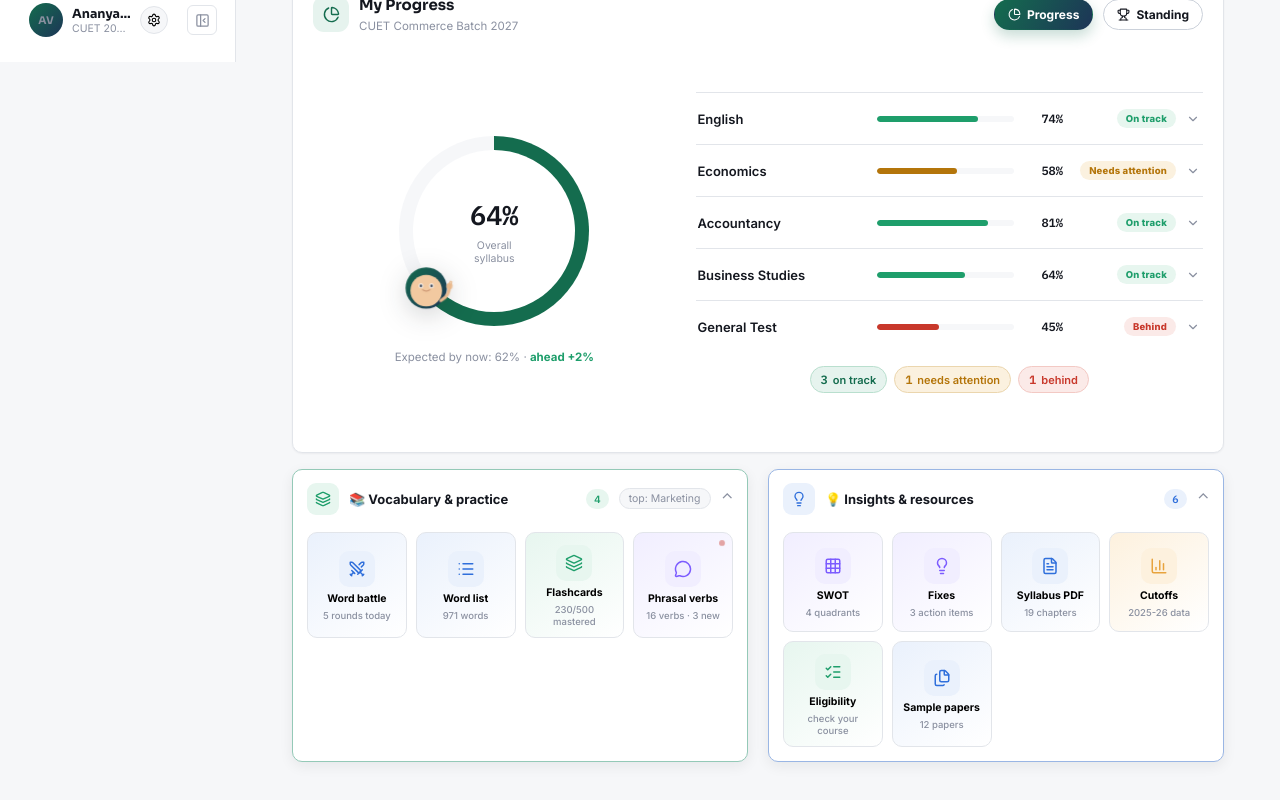
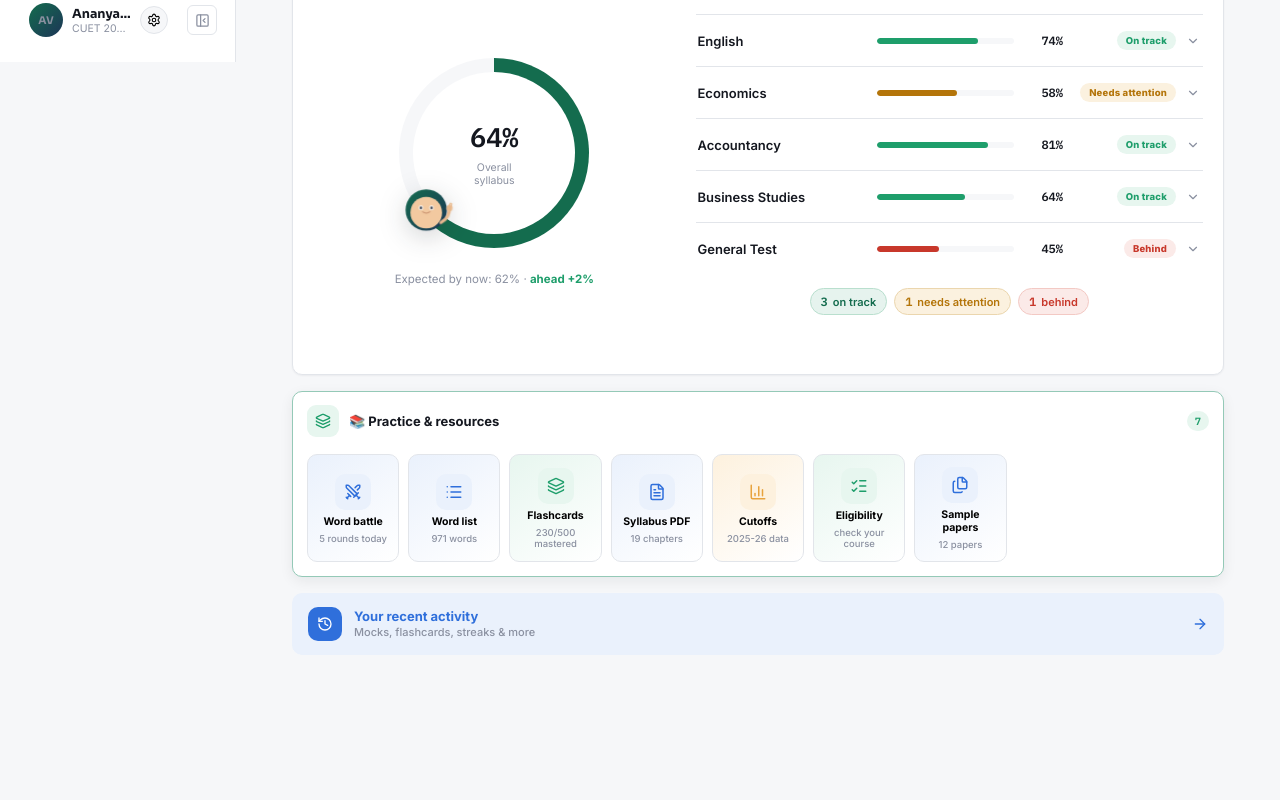
Before and after one commit to cuet-pro/cuetpro-learning-dashboard, a React (Vite) app: page / in a window 1280 px wide. Shown: the part 738-1538 px from the top of the page. After the commit the page ends 1505 px from the top, so only its background shows below. Built offline with nearby package versions, Linux system fonts and the light colour scheme.

Commit message:
Dashboard: move recent activity to bottom; merge vocab+insights into one Practice & resources box; remove Phrasal verbs / SWOT / Fixes widgets

```diff
--- a/src/pages/Dashboard.jsx
+++ b/src/pages/Dashboard.jsx
@@ -272,13 +272,6 @@ export default function Dashboard({ onNavigate }) {
         )}
       </section>
 
-      {/* 3b. Your recent activity */}
-      <button type="button" className="dash-activity" onClick={() => setShowActivity(true)}>
-        <span className="dash-activity-ico"><History size={16} /></span>
-        <span className="dash-activity-t"><b>Your recent activity</b><em>Mocks, flashcards, streaks & more</em></span>
-        <ArrowRight size={16} className="dash-activity-arrow" />
-      </button>
-
       {/* 4. My Progress ⇄ My Standing — swipeable panel card */}
       <div className="pg-card">
         <div className="pg-stage">
@@ -427,8 +420,15 @@ export default function Dashboard({ onNavigate }) {
 
       </div>
 
-      {/* 5. Tool tiles (4 grouped) */}
+      {/* 5. Practice & resources box */}
       <DashboardTiles onNavigate={onNavigate} />
+
+      {/* Your recent activity */}
+      <button type="button" className="dash-activity" onClick={() => setShowActivity(true)}>
+        <span className="dash-activity-ico"><History size={16} /></span>
+        <span className="dash-activity-t"><b>Your recent activity</b><em>Mocks, flashcards, streaks & more</em></span>
+        <ArrowRight size={16} className="dash-activity-arrow" />
+      </button>
 
       {/* Badges — moved up from the tiles into the hero as a small control */}
       <Modal open={showBadges} onClose={() => setShowBadges(false)} title="Your badges">
--- a/src/pages/Widgets.jsx
+++ b/src/pages/Widgets.jsx
@@ -1,10 +1,9 @@
 import { useEffect, useState } from 'react'
 import {
-  Swords, List, Layers, MessageCircle, TrendingUp, Lightbulb,
+  Swords, List, Layers, TrendingUp,
   FileText, BarChart3, ListChecks, Files, CheckCircle2, Users, Flame, Award, Zap,
-  Compass, Target, Timer, Trophy, Video, Sparkles, Grid3x3, ArrowLeft, ChevronRight,
+  Compass, Target, Timer, Trophy, Video, Sparkles, ArrowLeft, ChevronRight,
 } from 'lucide-react'
-import { boostRanking } from '../lib/analysisData'
 import { VOCAB_CATEGORIES } from '../data/vocab'
 import { Modal } from '../components/shell/Shell.jsx'
 import './widgets.css'
@@ -41,93 +40,6 @@ function IconGrid({ items, onNavigate }) {
       })}
     </div>
   )
-}
-
-function VocabTile({ onNavigate }) {
-  const [wlOpen, setWlOpen] = useState(false)
-  const [cat, setCat] = useState(null)
-  const [q, setQ] = useState('')
-  const active = VOCAB_CATEGORIES.find(c => c.id === cat)
-
-  const open = (id) => { setCat(id); setQ('') }
-  const close = () => { setWlOpen(false); setCat(null); setQ('') }
-
-  const match = (it) => {
-    if (!q) return true
-    const hay = Object.values(it).map(v => Array.isArray(v) ? v.join(' ') : String(v)).join(' ')
-    return hay.toLowerCase().includes(q.toLowerCase())
-  }
-
-  const words = active ? active.items.filter(match) : []
-  const vocabCount = VOCAB_CATEGORIES.reduce((s, c) => s + c.items.length, 0)
-
-  return (
-    <>
-      <IconGrid onNavigate={onNavigate} items={[
-        { icon: Swords, label: 'Word battle', tone: 'blue', stat: '5 rounds today', go: () => alert('Deep-link → Word battle (Chill Zone)') },
-        { icon: List, label: 'Word list', tone: 'blue', stat: vocabCount + ' words', go: () => setWlOpen(true) },
-        { icon: Layers, label: 'Flashcards', tone: 'green', stat: '230/500 mastered', nav: 'studykit' },
-        { icon: MessageCircle, label: 'Phrasal verbs', tone: 'purple', stat: '16 verbs · 3 new', new: true, go: () => alert('Deep-link → Phrasal verbs') },
-      ]} />
-      <Modal open={wlOpen} onClose={close} title={active ? active.name : 'Word list'} wide>
-        {active ? (
-          <div className="wl-words">
-            <div className="wl-top">
-              <button type="button" className="wl-back" onClick={() => { setCat(null); setQ('') }}><ArrowLeft size={14} /> All categories</button>
-              <input className="wl-search" type="text" placeholder={'Search ' + active.name.toLowerCase() + '…'} value={q} onChange={e => setQ(e.target.value)} />
-            </div>
-            <div className="wl-table-wrap">
-              <table className="wl-table">
-                <thead>
-                  <tr>{active.cols.map(c => <th key={c.h}>{c.h}</th>)}</tr>
-                </thead>
-                <tbody>
-                  {words.map((it, i) => (
-                    <tr key={it.id || i}>
-                      {active.cols.map(c => {
-                        let v = it[c.f]
-                        if (c.join) v = (v || []).join(', ')
-                        const cls = c.pill ? 'wl-pill-cell' : (c.f === 'word' || c.f === 'front' ? 'wl-tword' : '')
-                        return (
-                          <td key={c.h} className={cls}>
-                            {c.star && it.star ? <span className="wl-star">★</span> : null}
-                            {c.pill ? <span className={'wl-diff ' + String(v || '').toLowerCase()}>{v}</span> : v}
-                          </td>
-                        )
-                      })}
-                    </tr>
-                  ))}
-                </tbody>
-              </table>
-            </div>
-            {words.length === 0 && <p className="wl-empty">No matches — try a different search.</p>}
-          </div>
-        ) : (
-          <div className="wl-list">
-            {VOCAB_CATEGORIES.map(c => (
-              <button type="button" className="wl-cat" key={c.id} onClick={() => open(c.id)}>
-                <span className="wl-cat-ico" style={{ background: c.color + '1a' }}>{c.icon}</span>
-                <span className="wl-cat-t"><b>{c.name}</b><em>{c.items.length} {c.unit}</em></span>
-                <ChevronRight size={15} className="wl-cat-arrow" />
-              </button>
-            ))}
-          </div>
-        )}
-      </Modal>
-    </>
-  )
-}
-
-function InsightsTile({ onNavigate }) {
-  const goSwot = () => { try { localStorage.setItem('cp_analysis_tab', 'swot') } catch {} onNavigate('analysis') }
-  return <IconGrid onNavigate={onNavigate} items={[
-    { icon: Grid3x3, label: 'SWOT', tone: 'purple', stat: '4 quadrants', go: goSwot },
-    { icon: Lightbulb, label: 'Fixes', tone: 'purple', stat: '3 action items', go: goSwot },
-    { icon: FileText, label: 'Syllabus PDF', tone: 'blue', stat: '19 chapters', go: () => alert('Deep-link → Syllabus PDF') },
-    { icon: BarChart3, label: 'Cutoffs', tone: 'amber', stat: '2025-26 data', nav: 'explorer' },
-    { icon: ListChecks, label: 'Eligibility', tone: 'green', stat: 'check your course', go: () => alert('Deep-link → Eligibility checker') },
-    { icon: Files, label: 'Sample papers', tone: 'blue', stat: '12 papers', go: () => alert('Deep-link → Sample papers') },
-  ]} />
 }
 
 export function ActivityTile() {
@@ -225,32 +137,85 @@ export function BadgesTile() {
 }
 
 export default function DashboardTiles({ onNavigate }) {
-  const [open, setOpen] = useState({ vocab: true, insights: true })
-  const [topWords] = useState(() => boostRanking('Commerce').slice(0, 1))
+  const [wlOpen, setWlOpen] = useState(false)
+  const [cat, setCat] = useState(null)
+  const [q, setQ] = useState('')
+  const active = VOCAB_CATEGORIES.find(c => c.id === cat)
 
-  const tiles = [
-    { id: 'vocab', title: '📚 Vocabulary & practice', icon: Layers, tone: 'green', count: 4, body: <VocabTile onNavigate={onNavigate} /> },
-    { id: 'insights', title: '💡 Insights & resources', icon: Lightbulb, tone: 'blue', count: 6, body: <InsightsTile onNavigate={onNavigate} /> },
+  const match = (it) => {
+    if (!q) return true
+    const hay = Object.values(it).map(v => Array.isArray(v) ? v.join(' ') : String(v)).join(' ')
+    return hay.toLowerCase().includes(q.toLowerCase())
+  }
+  const words = active ? active.items.filter(match) : []
+  const vocabCount = VOCAB_CATEGORIES.reduce((s, c) => s + c.items.length, 0)
+
+  /* one clean box: vocab practice + learning resources together */
+  const items = [
+    { icon: Swords, label: 'Word battle', tone: 'blue', stat: '5 rounds today', go: () => alert('Deep-link → Word battle (Chill Zone)') },
+    { icon: List, label: 'Word list', tone: 'blue', stat: vocabCount + ' words', go: () => setWlOpen(true) },
+    { icon: Layers, label: 'Flashcards', tone: 'green', stat: '230/500 mastered', nav: 'studykit' },
+    { icon: FileText, label: 'Syllabus PDF', tone: 'blue', stat: '19 chapters', go: () => alert('Deep-link → Syllabus PDF') },
+    { icon: BarChart3, label: 'Cutoffs', tone: 'amber', stat: '2025-26 data', nav: 'explorer' },
+    { icon: ListChecks, label: 'Eligibility', tone: 'green', stat: 'check your course', go: () => alert('Deep-link → Eligibility checker') },
+    { icon: Files, label: 'Sample papers', tone: 'blue', stat: '12 papers', go: () => alert('Deep-link → Sample papers') },
   ]
 
   return (
-    <div className="tiles">
-      {tiles.map(t => {
-        const I = t.icon
-        const isOpen = open[t.id]
-        return (
-          <section className={'tile ' + t.tone + (isOpen ? ' open' : '')} key={t.id}>
-            <button className="tile-head" onClick={() => setOpen(o => ({ ...o, [t.id]: !o[t.id] }))} aria-expanded={isOpen}>
-              <span className={'tile-ico ' + t.tone}><I size={16} /></span>
-              <b>{t.title}</b>
-              <span className={'tile-count ' + t.tone}>{t.count}</span>
-              {t.id === 'vocab' && topWords[0] && <span className="tile-hint">top: {topWords[0].name}</span>}
-              <span className={'tile-chev' + (isOpen ? ' up' : '')}>⌄</span>
-            </button>
-            {isOpen && <div className="tile-body">{t.body}</div>}
-          </section>
-        )
-      })}
-    </div>
+    <section className="tile green open">
+      <div className="tile-head">
+        <span className="tile-ico green"><Layers size={16} /></span>
+        <b>📚 Practice &amp; resources</b>
+        <span className="tile-count green">{items.length}</span>
+      </div>
+      <div className="tile-body">
+        <IconGrid onNavigate={onNavigate} items={items} />
+      </div>
+      <Modal open={wlOpen} onClose={() => { setWlOpen(false); setCat(null); setQ('') }} title={active ? active.name : 'Word list'} wide>
+        {active ? (
+          <div className="wl-words">
+            <div className="wl-top">
+              <button type="button" className="wl-back" onClick={() => { setCat(null); setQ('') }}><ArrowLeft size={14} /> All categories</button>
+              <input className="wl-search" type="text" placeholder={'Search ' + active.name.toLowerCase() + '…'} value={q} onChange={e => setQ(e.target.value)} />
+            </div>
+            <div className="wl-table-wrap">
+              <table className="wl-table">
+                <thead>
+                  <tr>{active.cols.map(c => <th key={c.h}>{c.h}</th>)}</tr>
+                </thead>
+                <tbody>
+                  {words.map((it, i) => (
+                    <tr key={it.id || i}>
+                      {active.cols.map(c => {
+                        let v = it[c.f]
+                        if (c.join) v = (v || []).join(', ')
+                        const cls = c.pill ? 'wl-pill-cell' : (c.f === 'word' || c.f === 'front' ? 'wl-tword' : '')
+                        return (
+                          <td key={c.h} className={cls}>
+                            {c.star && it.star ? <span className="wl-star">★</span> : null}
+                            {c.pill ? <span className={'wl-diff ' + String(v || '').toLowerCase()}>{v}</span> : v}
+                          </td>
+                        )
+                      })}
+                    </tr>
+                  ))}
+                </tbody>
+              </table>
+            </div>
+            {words.length === 0 && <p className="wl-empty">No matches — try a different search.</p>}
+          </div>
+        ) : (
+          <div className="wl-list">
+            {VOCAB_CATEGORIES.map(c => (
+              <button type="button" className="wl-cat" key={c.id} onClick={() => { setCat(c.id); setQ('') }}>
+                <span className="wl-cat-ico" style={{ background: c.color + '1a' }}>{c.icon}</span>
+                <span className="wl-cat-t"><b>{c.name}</b><em>{c.items.length} {c.unit}</em></span>
+                <ChevronRight size={15} className="wl-cat-arrow" />
+              </button>
+            ))}
+          </div>
+        )}
+      </Modal>
+    </section>
   )
 }
--- a/src/pages/widgets.css
+++ b/src/pages/widgets.css
@@ -14,7 +14,7 @@
 .tile.amber.open { border-color: color-mix(in srgb, var(--warning) 40%, var(--border)); }
 
 .tile-head { display: flex; align-items: center; gap: 10px; width: 100%; text-align: left; background: none; border: none;
-  padding: 13px 14px; cursor: pointer; font-family: var(--font-body); }
+  padding: 13px 14px; cursor: default; font-family: var(--font-body); }
 .tile-head:hover { background: var(--bg); }
 .tile-head b { font-size: 13px; font-weight: 700; color: var(--text); }
 .tile-ico { width: 32px; height: 32px; border-radius: 9px; display: grid; place-items: center; flex-shrink: 0; }
```
